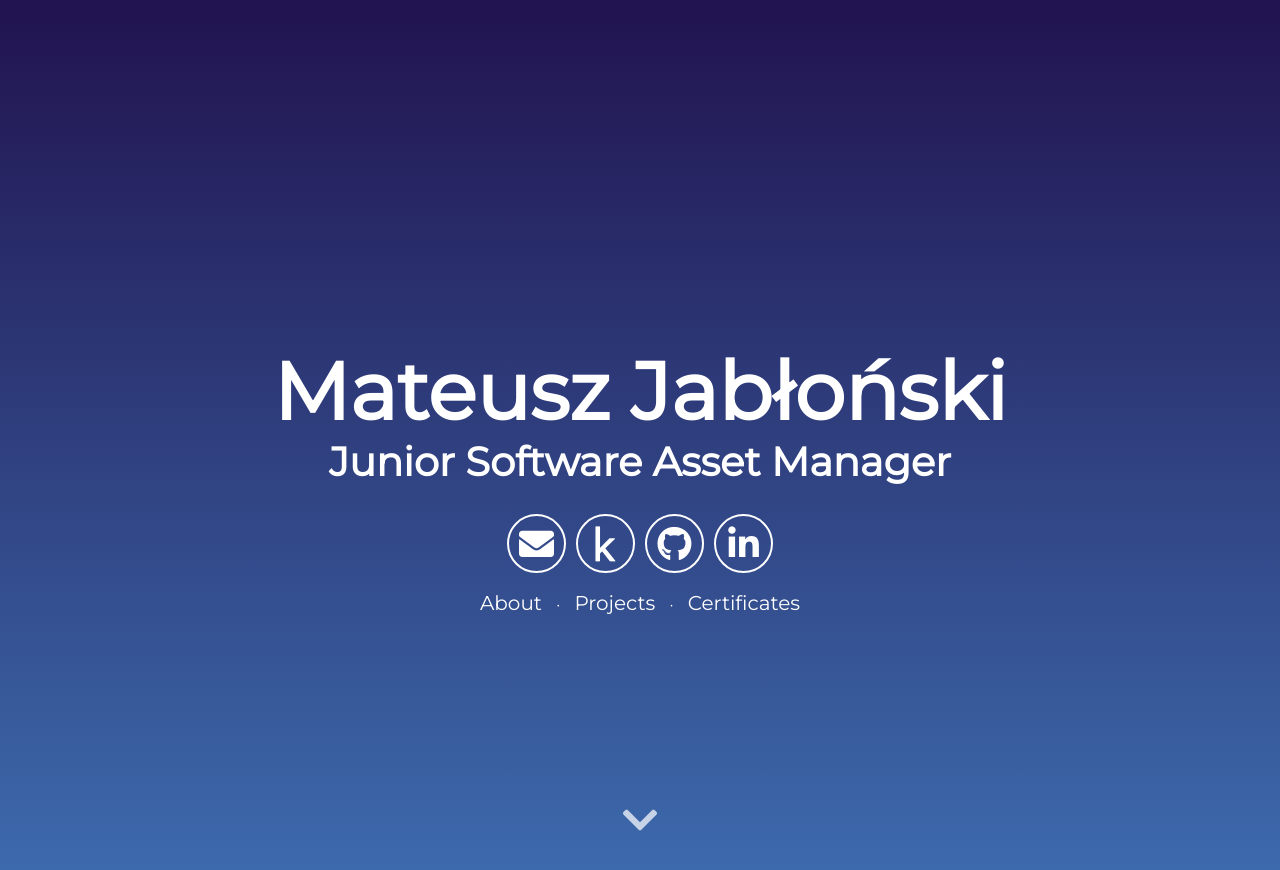
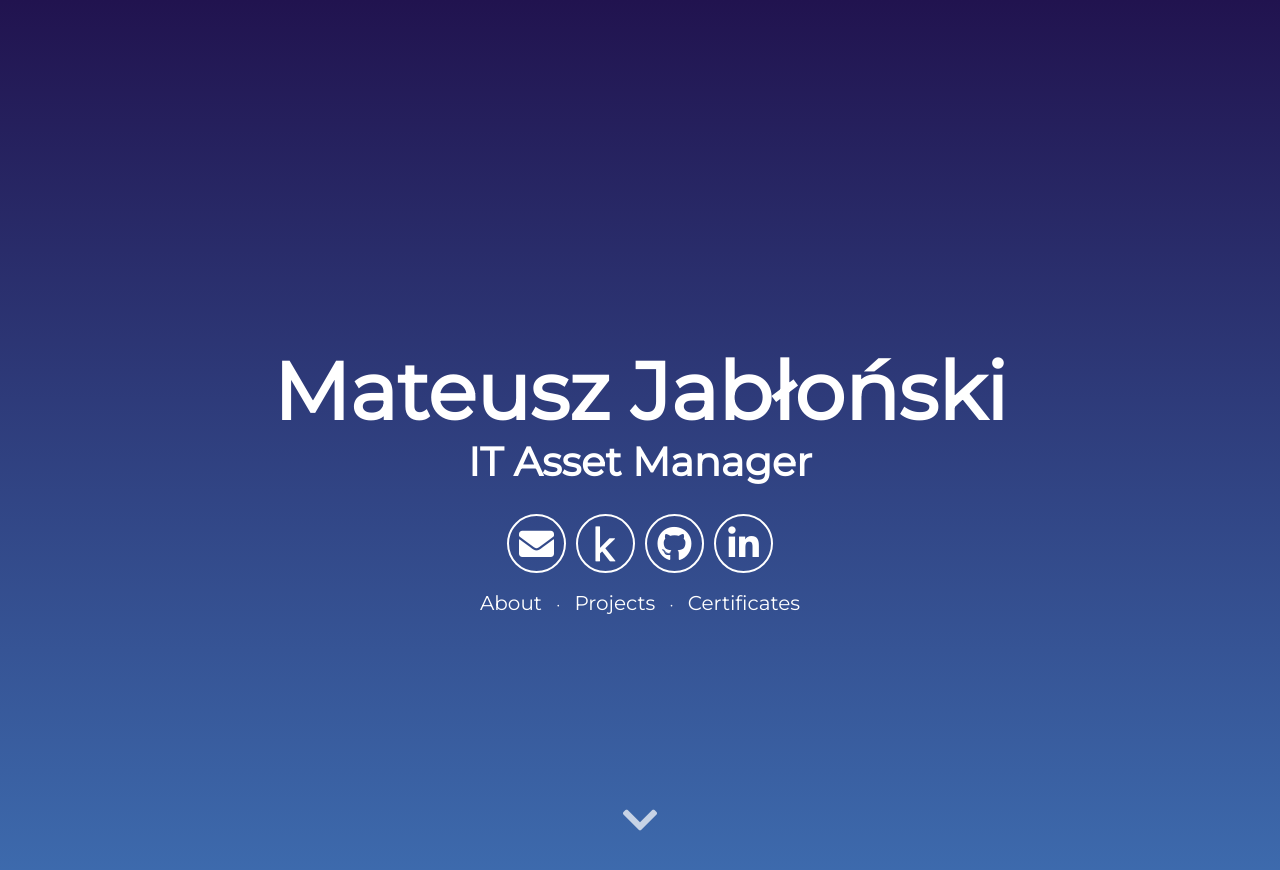
Before and after one commit to matJablo/Mateusz.JabIonski, a Jekyll site: the page built from index.html, in a window 1280 px wide and 900 px high. Shown: the top 870 px of the window. Built offline with Jekyll 4.4.1, drawn with Linux system fonts in a browser that asks for light colours.

Commit message:
Update _config.yml

```diff
--- a/_config.yml
+++ b/_config.yml
@@ -7,9 +7,9 @@ description: Mateusz Jablonski' professional portfolio site
 # User settings
 username: Mateusz Jabłoński
 user_title:
-user_job_title: Junior Software Asset Manager
+user_job_title: IT Asset Manager
 email: mateuszj2312@gmail.com
-twitter_username: Jan17475656
+twitter_username: J
 github_username:  matJablo
 
 exclude: ['package.json', 'src' , 'node_modules']
```
